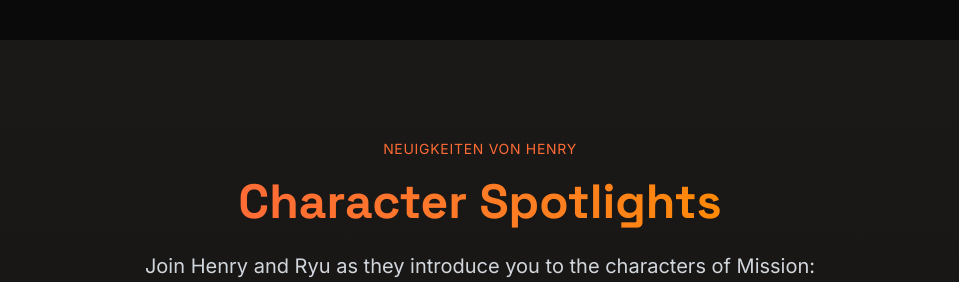
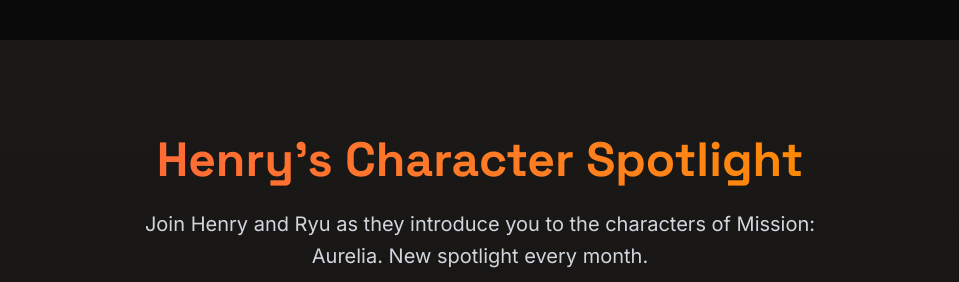
Before and after one commit to missionaurelia/mission-aurelia-website, a React (Vite) app: page / in a window 1280 px wide. Shown: the part 2080-2362 px from the top of the page, without its empty margins (160-1119 px from the left). Built offline with nearby package versions, Linux system fonts and the light colour scheme; the HTML template or start-up script is replaced by a standard one.

Commit message:
Update section header: Remove 'Neuigkeiten von Henry' and change title to 'Henry's Character Spotlight'

```diff
--- a/src/components/CharacterSpotlight.jsx
+++ b/src/components/CharacterSpotlight.jsx
@@ -72,13 +72,8 @@ export default function CharacterSpotlight() {
       <div className="container">
         {/* Section Header */}
         <div className="text-center mb-16">
-          <div className="inline-block mb-4">
-            <span className="text-sm font-medium tracking-wider text-[#FF6B35] uppercase">
-              Neuigkeiten von Henry
-            </span>
-          </div>
           <h2 className="text-4xl md:text-5xl font-bold mb-6">
-            <span className="text-gradient-orange">Character Spotlights</span>
+            <span className="text-gradient-orange">Henry's Character Spotlight</span>
           </h2>
           <p className="text-xl text-gray-300 max-w-2xl mx-auto">
             Join Henry and Ryu as they introduce you to the characters of Mission: Aurelia.
```
Also changed, not shown: 1 other file (tests, documents, lock files or other folders).
